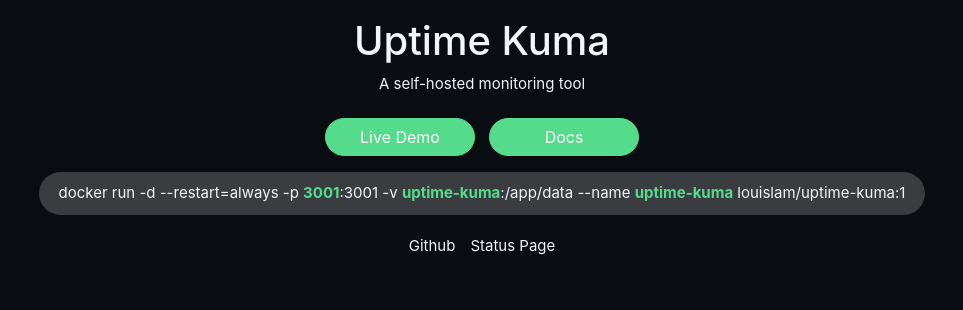
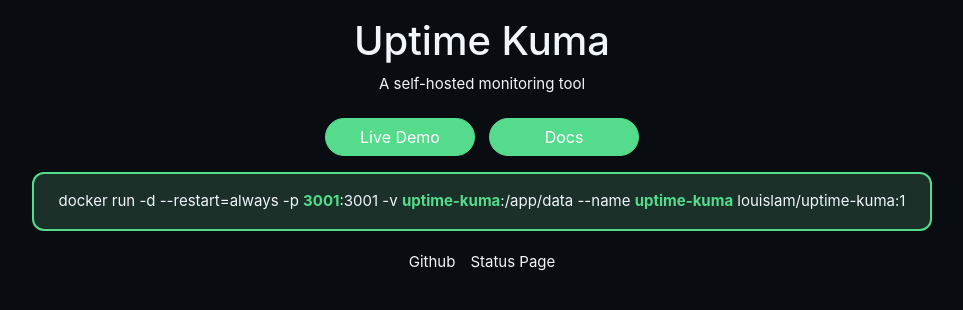
Before and after one commit to louislam/uptime-kuma-website, a PHP site: page /views/main.php in a window 1280 px wide. Shown: the part 197-507 px from the top of the page, without its empty margins (158-1121 px from the left). Run offline with PHP 8.4, Linux system fonts and the light colour scheme.

Commit message:
fixing the grey box in this page can be adjusted and developed for better ui

```diff
--- a/html/css/app.css
+++ b/html/css/app.css
@@ -10,6 +10,7 @@
     text-decoration: none;
     color: #F0F6FC;
 }
+
 a:hover {
     color: #a5ada8;
 }
@@ -28,6 +29,7 @@
     border-radius: 50rem !important;
     width: 150px;
 }
+
 .btn-primary:hover {
     background-color: #46b474;
     border-color: #46b474;
@@ -56,11 +58,12 @@
 
 .cmd {
     margin-top: 20px;
-  background-color: rgba(255, 255, 255, 0.2);
-  padding: 10px 20px;
+    background-color: rgba(56, 103, 78, 0.4);
+    padding: 1rem 1.25rem;
     display: inline-block;
-  border-radius: 50rem;
-  max-width: 80%;
+    border-radius: 0.75rem;
+    width: clamp(248px, 75%, 900px);
+    border: 2px solid #54DC8C;
 }
 
 /*# sourceMappingURL=app.css.map */
--- a/html/css/app.scss
+++ b/html/css/app.scss
@@ -58,9 +58,10 @@
 
 .cmd {
     margin-top: 20px;
-    background-color: rgba(255, 255, 255, 0.20);
-    padding: 10px 20px;
+    background-color: rgba(56, 103, 78, 0.4);
+    padding: 1rem 1.25rem;
     display: inline-block;
-    border-radius: 50rem;
-    max-width: 80%;
+    border-radius: 0.75rem;
+    width: clamp(248px, 75%, 900px);
+    border: 2px solid #54DC8C;
 }
```
Lines whose indentation alone changed are shown as unchanged.
